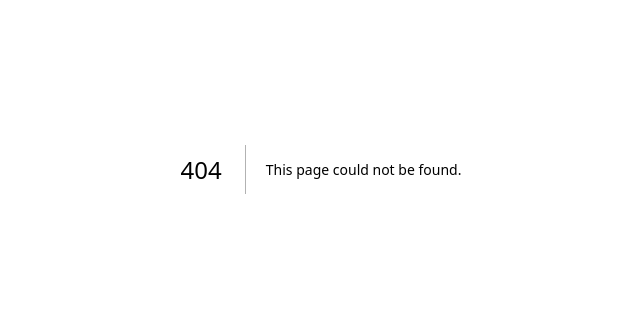
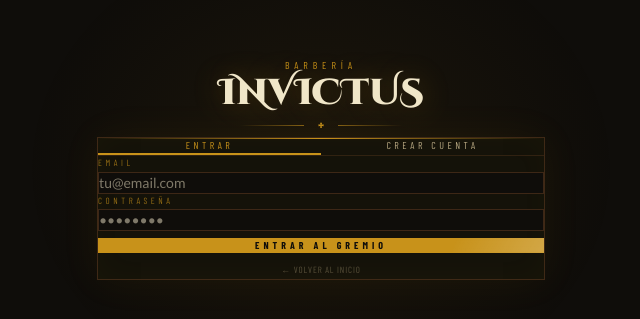
Before and after one commit to mengjota/vikingos, a Next.js app: page /login in a window 1280 px wide. Before the commit this address had no page. Shown: the part 231-550 px from the top of the page, without its empty margins (319-959 px from the left). Built offline with nearby package versions, Linux system fonts and the light colour scheme; a web font is replaced by a local one.

Commit message:
Botones hero 3D sin texto, INVICTUS transparente, página login

```diff
--- a/src/app/globals.css
+++ b/src/app/globals.css
@@ -268,25 +268,54 @@ body {
   pointer-events: none;
 }
 
-/* Tijeras del botón 1: cada hoja gira en dirección opuesta */
-@keyframes scissorTop {
-  0%, 100% { transform: rotate(0deg); }
-  50%       { transform: rotate(-22deg); }
+/* Tijeras 3D: hojas opuestas + efecto profundidad */
+@keyframes scissorTop3D {
+  0%, 100% { transform: rotate(0deg) scale(1); }
+  40%       { transform: rotate(-28deg) scale(1.08); }
+  60%       { transform: rotate(-28deg) scale(1.08); }
 }
-@keyframes scissorBottom {
-  0%, 100% { transform: rotate(0deg); }
-  50%       { transform: rotate(22deg); }
+@keyframes scissorBottom3D {
+  0%, 100% { transform: rotate(0deg) scale(1); }
+  40%       { transform: rotate(28deg) scale(1.08); }
+  60%       { transform: rotate(28deg) scale(1.08); }
 }
-.btn-tools:hover .scissor-top    { animation: scissorTop    0.55s ease-in-out infinite; transform-origin: 50% 50%; }
-.btn-tools:hover .scissor-bottom { animation: scissorBottom 0.55s ease-in-out infinite; transform-origin: 50% 50%; }
+.btn-tools .scissor-top    {
+  animation: scissorTop3D    1.4s ease-in-out infinite;
+  transform-origin: 55% 52%;
+  filter: drop-shadow(2px 3px 0 rgba(0,0,0,0.7)) drop-shadow(0 0 6px rgba(200,146,26,0.5));
+}
+.btn-tools .scissor-bottom {
+  animation: scissorBottom3D 1.4s ease-in-out infinite;
+  transform-origin: 55% 52%;
+  filter: drop-shadow(2px 3px 0 rgba(0,0,0,0.7)) drop-shadow(0 0 6px rgba(200,146,26,0.5));
+}
+.btn-tools:hover .scissor-top,
+.btn-tools:hover .scissor-bottom {
+  filter: drop-shadow(3px 5px 0 rgba(0,0,0,0.9)) drop-shadow(0 0 14px rgba(200,146,26,1));
+}
 
-/* Máquina: vibra al hover */
-@keyframes clipperBuzz {
-  0%, 100% { transform: translateX(0)    rotate(0deg); }
-  25%       { transform: translateX(-2px) rotate(-2deg); }
-  75%       { transform: translateX(2px)  rotate(2deg); }
+/* Máquina 3D: vibración + profundidad */
+@keyframes clipper3D {
+  0%, 100% { transform: translateX(0)    translateY(0)    rotate(0deg); }
+  20%       { transform: translateX(-2px) translateY(-1px) rotate(-3deg); }
+  40%       { transform: translateX(2px)  translateY(0)    rotate(3deg); }
+  60%       { transform: translateX(-1px) translateY(-1px) rotate(-2deg); }
+  80%       { transform: translateX(1px)  translateY(0)    rotate(2deg); }
 }
-.btn-tools:hover .icon-clipper { animation: clipperBuzz 0.12s linear infinite; }
+.btn-tools .icon-clipper {
+  animation: clipper3D 0.35s linear infinite;
+  filter: drop-shadow(2px 3px 0 rgba(0,0,0,0.7)) drop-shadow(0 0 6px rgba(200,146,26,0.5));
+}
+.btn-tools:hover .icon-clipper {
+  filter: drop-shadow(3px 5px 0 rgba(0,0,0,0.9)) drop-shadow(0 0 14px rgba(200,146,26,1));
+}
+
+/* Efecto 3D press en el botón */
+.btn-tools {
+  transition: transform 0.15s ease, box-shadow 0.15s ease;
+}
+.btn-tools:hover  { transform: translateY(-4px) scale(1.04); }
+.btn-tools:active { transform: translateY(2px)  scale(0.97); }
 
 /* Botón INVICTUS: pulso de glow + texto */
 @keyframes invictusPulse {
--- /dev/null
+++ b/src/app/login/page.tsx
@@ -0,0 +1,182 @@
+"use client";
+
+import { useState } from "react";
+import Link from "next/link";
+
+export default function LoginPage() {
+  const [tab, setTab] = useState<"entrar" | "registrar">("entrar");
+
+  return (
+    <div
+      className="min-h-screen flex items-center justify-center px-4"
+      style={{ backgroundColor: "#0f0d0a" }}
+    >
+      {/* Ambient glow */}
+      <div
+        className="fixed top-1/2 left-1/2 pointer-events-none"
+        style={{
+          width: "600px", height: "500px",
+          transform: "translate(-50%, -50%)",
+          background: "radial-gradient(ellipse, rgba(200,146,26,0.07) 0%, transparent 70%)",
+        }}
+      />
+
+      <div className="relative w-full max-w-md">
+
+        {/* Logo */}
+        <div className="text-center mb-10">
+          <Link href="/" className="inline-block">
+            <p className="text-[#c8921a] text-[10px] tracking-[0.5em] uppercase mb-2"
+              style={{ fontFamily: "var(--font-barlow)" }}>
+              Barbería
+            </p>
+            <h1
+              className="text-[#f0e6c8] text-4xl font-black"
+              style={{ fontFamily: "var(--font-cinzel-decorative)", textShadow: "0 0 30px rgba(200,146,26,0.3)" }}
+            >
+              INVICTUS
+            </h1>
+          </Link>
+          <div className="flex items-center justify-center gap-3 mt-4">
+            <div className="h-px w-16 bg-gradient-to-r from-transparent to-[#c8921a]/60" />
+            <span className="text-[#c8921a]">᛭</span>
+            <div className="h-px w-16 bg-gradient-to-l from-transparent to-[#c8921a]/60" />
+          </div>
+        </div>
+
+        {/* Card */}
+        <div
+          className="relative border border-[#5c3a1e]/60 p-8"
+          style={{
+            backgroundColor: "#141209",
+            boxShadow: "0 0 40px rgba(200,146,26,0.06), inset 0 0 30px rgba(200,146,26,0.03)",
+          }}
+        >
+          {/* Línea superior dorada */}
+          <div className="absolute top-0 left-0 right-0 h-px bg-gradient-to-r from-transparent via-[#c8921a] to-transparent" />
+
+          {/* Tabs */}
+          <div className="flex mb-8 border-b border-[#5c3a1e]/40">
+            <button
+              onClick={() => setTab("entrar")}
+              className="flex-1 pb-3 text-[10px] tracking-[0.35em] uppercase transition-all duration-300"
+              style={{
+                fontFamily: "var(--font-barlow)",
+                color: tab === "entrar" ? "#c8921a" : "#b8a882/40",
+                borderBottom: tab === "entrar" ? "2px solid #c8921a" : "2px solid transparent",
+              }}
+            >
+              Entrar
+            </button>
+            <button
+              onClick={() => setTab("registrar")}
+              className="flex-1 pb-3 text-[10px] tracking-[0.35em] uppercase transition-all duration-300"
+              style={{
+                fontFamily: "var(--font-barlow)",
+                color: tab === "registrar" ? "#c8921a" : "#b8a882",
+                borderBottom: tab === "registrar" ? "2px solid #c8921a" : "2px solid transparent",
+              }}
+            >
+              Crear Cuenta
+            </button>
+          </div>
+
+          {/* Form Entrar */}
+          {tab === "entrar" && (
+            <div className="space-y-5">
+              <div>
+                <label className="block text-[#c8921a]/70 text-[9px] tracking-[0.4em] uppercase mb-2"
+                  style={{ fontFamily: "var(--font-barlow)" }}>
+                  Email
+                </label>
+                <input
+                  type="email"
+                  placeholder="tu@email.com"
+                  className="w-full bg-[#0f0d0a] border border-[#5c3a1e]/60 text-[#f0e6c8] px-4 py-3 text-sm outline-none focus:border-[#c8921a] transition-colors"
+                  style={{ fontFamily: "var(--font-lato)" }}
+                />
+              </div>
+              <div>
+                <label className="block text-[#c8921a]/70 text-[9px] tracking-[0.4em] uppercase mb-2"
+                  style={{ fontFamily: "var(--font-barlow)" }}>
+                  Contraseña
+                </label>
+                <input
+                  type="password"
+                  placeholder="••••••••"
+                  className="w-full bg-[#0f0d0a] border border-[#5c3a1e]/60 text-[#f0e6c8] px-4 py-3 text-sm outline-none focus:border-[#c8921a] transition-colors"
+                  style={{ fontFamily: "var(--font-lato)" }}
+                />
+              </div>
+              <button
+                className="btn-glow w-full bg-[#c8921a] text-[#0f0d0a] py-4 text-[10px] tracking-[0.4em] uppercase font-bold hover:bg-[#e8b84b] transition-colors mt-2"
+                style={{ fontFamily: "var(--font-barlow)" }}
+              >
+                Entrar al Gremio
+              </button>
+            </div>
+          )}
+
+          {/* Form Registrar */}
+          {tab === "registrar" && (
+            <div className="space-y-5">
+              <div>
+                <label className="block text-[#c8921a]/70 text-[9px] tracking-[0.4em] uppercase mb-2"
+                  style={{ fontFamily: "var(--font-barlow)" }}>
+                  Nombre
+                </label>
+                <input
+                  type="text"
+                  placeholder="Tu nombre"
+                  className="w-full bg-[#0f0d0a] border border-[#5c3a1e]/60 text-[#f0e6c8] px-4 py-3 text-sm outline-none focus:border-[#c8921a] transition-colors"
+                  style={{ fontFamily: "var(--font-lato)" }}
+                />
+              </div>
+              <div>
+                <label className="block text-[#c8921a]/70 text-[9px] tracking-[0.4em] uppercase mb-2"
+                  style={{ fontFamily: "var(--font-barlow)" }}>
+                  Email
+                </label>
+                <input
+                  type="email"
+                  placeholder="tu@email.com"
+                  className="w-full bg-[#0f0d0a] border border-[#5c3a1e]/60 text-[#f0e6c8] px-4 py-3 text-sm outline-none focus:border-[#c8921a] transition-colors"
+                  style={{ fontFamily: "var(--font-lato)" }}
+                />
+              </div>
+              <div>
+                <label className="block text-[#c8921a]/70 text-[9px] tracking-[0.4em] uppercase mb-2"
+                  style={{ fontFamily: "var(--font-barlow)" }}>
+                  Contraseña
+                </label>
+                <input
+                  type="password"
+                  placeholder="Mínimo 6 caracteres"
+                  className="w-full bg-[#0f0d0a] border border-[#5c3a1e]/60 text-[#f0e6c8] px-4 py-3 text-sm outline-none focus:border-[#c8921a] transition-colors"
+                  style={{ fontFamily: "var(--font-lato)" }}
+                />
+              </div>
+              <button
+                className="btn-glow w-full bg-[#c8921a] text-[#0f0d0a] py-4 text-[10px] tracking-[0.4em] uppercase font-bold hover:bg-[#e8b84b] transition-colors mt-2"
+                style={{ fontFamily: "var(--font-barlow)" }}
+              >
+                Crear mi Cuenta
+              </button>
+            </div>
+          )}
+
+          {/* Volver */}
+          <div className="mt-6 text-center">
+            <Link
+              href="/"
+              className="text-[#b8a882]/40 hover:text-[#c8921a] text-[9px] tracking-widest uppercase transition-colors"
+              style={{ fontFamily: "var(--font-barlow)" }}
+            >
+              ← Volver al inicio
+            </Link>
+          </div>
+        </div>
+      </div>
+    </div>
+  );
+}
--- a/src/components/Hero.tsx
+++ b/src/components/Hero.tsx
@@ -6,7 +6,7 @@ import Link from "next/link";
 /* ── Icono Tijeras ─────────────────────────────────────── */
 function IconScissors() {
   return (
-    <svg width="28" height="28" viewBox="0 0 28 28" fill="none" xmlns="http://www.w3.org/2000/svg">
+    <svg width="48" height="48" viewBox="0 0 28 28" fill="none" xmlns="http://www.w3.org/2000/svg">
       {/* Hoja superior */}
       <g className="scissor-top" style={{ transformOrigin: "12px 14px" }}>
         <line x1="12" y1="14" x2="26" y2="5"  stroke="currentColor" strokeWidth="2"   strokeLinecap="round" />
@@ -28,7 +28,7 @@ function IconScissors() {
 /* ── Icono Máquina (clippers) ──────────────────────────── */
 function IconClippers() {
   return (
-    <svg className="icon-clipper" width="28" height="28" viewBox="0 0 28 28" fill="none" xmlns="http://www.w3.org/2000/svg">
+    <svg className="icon-clipper" width="48" height="48" viewBox="0 0 28 28" fill="none" xmlns="http://www.w3.org/2000/svg">
       {/* Cuerpo */}
       <rect x="4" y="6" width="20" height="13" rx="3" stroke="currentColor" strokeWidth="2" fill="none" />
       {/* Botón power */}
@@ -185,45 +185,39 @@ export default function Hero() {
           <div className="h-px w-20 bg-gradient-to-l from-transparent to-[#c8921a]/60" />
         </div>
 
-        {/* ── BOTONES ── */}
-        <div className="hero-e6 flex flex-col sm:flex-row items-center justify-center gap-5">
+        {/* ── BOTONES ROW 1 ── */}
+        <div className="hero-e6 flex flex-col sm:flex-row items-center justify-center gap-6">
 
-          {/* Botón 1: Tijeras + Máquina → Reservar */}
+          {/* Botón 1: Solo iconos 3D → Reservar */}
           <Link
             href="/reservar"
-            className="btn-tools group relative overflow-hidden flex items-center gap-3 px-8 py-4 font-bold transition-all duration-300"
+            className="btn-tools group relative overflow-hidden flex items-center gap-5 px-10 py-5"
             style={{
-              background: "#c8921a",
+              background: "linear-gradient(145deg, #d9a020 0%, #c8921a 50%, #a87215 100%)",
+              boxShadow: "0 6px 0 rgba(80,40,0,0.9), 0 0 25px rgba(200,146,26,0.5), 0 0 55px rgba(200,146,26,0.2)",
               color: "#0f0d0a",
-              boxShadow: "0 0 18px rgba(200,146,26,0.4), 0 0 40px rgba(200,146,26,0.15)",
             }}
           >
-            {/* Shimmer */}
+            {/* Shimmer sweep */}
             <span
               className="absolute inset-0 opacity-0 group-hover:opacity-100 transition-opacity duration-500 pointer-events-none"
-              style={{ background: "linear-gradient(105deg, transparent 35%, rgba(255,255,255,0.22) 50%, transparent 65%)" }}
+              style={{ background: "linear-gradient(105deg, transparent 30%, rgba(255,255,255,0.25) 50%, transparent 70%)" }}
             />
-            {/* Hover glow */}
-            <span
-              className="absolute inset-0 opacity-0 group-hover:opacity-100 transition-all duration-300 pointer-events-none"
-              style={{ boxShadow: "inset 0 0 20px rgba(255,255,255,0.05)" }}
-            />
-
-            <span className="relative z-10 text-[#0f0d0a]"><IconScissors /></span>
-            <span
-              className="relative z-10 text-[10px] tracking-[0.35em] uppercase"
-              style={{ fontFamily: "var(--font-barlow)", color: "#0f0d0a" }}
-            >
-              Reservar Servicio
-            </span>
-            <span className="relative z-10 text-[#0f0d0a]"><IconClippers /></span>
+            <span className="relative z-10"><IconScissors /></span>
+            <span className="relative z-10"><IconClippers /></span>
           </Link>
 
-          {/* Botón 2: INVICTUS → Nosotros */}
+          {/* Botón 2: INVICTUS → Nosotros (fondo transparente) */}
           <Link
             href="/nosotros"
-            className="btn-invictus relative flex items-center justify-center px-10 py-4 border-2 border-[#c8921a]"
-            style={{ fontFamily: "var(--font-cinzel-decorative)", color: "#f0e6c8", fontSize: "1rem", letterSpacing: "0.35em" }}
+            className="btn-invictus relative flex items-center justify-center px-10 py-5 border-2 border-[#c8921a]"
+            style={{
+              background: "transparent",
+              fontFamily: "var(--font-cinzel-decorative)",
+              color: "#f0e6c8",
+              fontSize: "1rem",
+              letterSpacing: "0.35em",
+            }}
           >
             {/* Esquinas decorativas */}
             <span className="absolute top-0 left-0   w-3 h-3 border-t-2 border-l-2 border-[#c8921a]" />
@@ -233,6 +227,22 @@ export default function Hero() {
             INVICTUS
           </Link>
 
+        </div>
+
+        {/* ── Iniciar Sesión (centrado debajo) ── */}
+        <div className="hero-e6 mt-6 flex justify-center">
+          <Link
+            href="/login"
+            className="group flex items-center gap-2 px-8 py-3 border border-[#c8921a]/40 text-[#b8a882]/70 text-[10px] tracking-[0.4em] uppercase hover:border-[#c8921a] hover:text-[#c8921a] transition-all duration-300"
+            style={{ fontFamily: "var(--font-barlow)" }}
+          >
+            {/* Icono usuario */}
+            <svg width="13" height="13" viewBox="0 0 24 24" fill="none" stroke="currentColor" strokeWidth="2" strokeLinecap="round">
+              <circle cx="12" cy="8" r="4" />
+              <path d="M4 20c0-4 3.6-7 8-7s8 3 8 7" />
+            </svg>
+            Iniciar Sesión
+          </Link>
         </div>
       </div>
 
```
